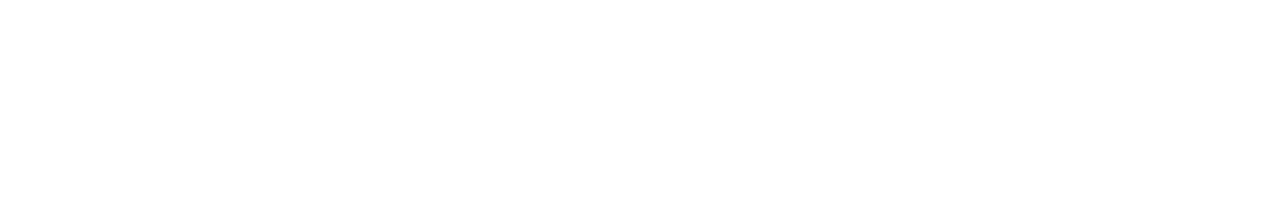
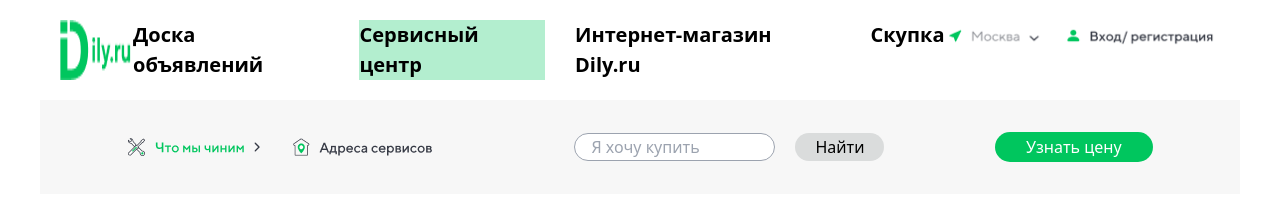
Before and after one commit to Umar777406/teamwork, a website: page src/upage2.html in a window 1280 px wide. Drawn offline with nearby package versions, Linux system fonts and the light colour scheme; files that its build step writes are made by us from their sources.

Commit message:
nav(umar)

```diff
--- a/src/upage2.html
+++ b/src/upage2.html
@@ -7,6 +7,36 @@
     <link rel="stylesheet" href="output.css">
 </head>
 <body>
-
+    <div class="max-w-[1200px] m-auto">
+<header>
+<nav class="flex justify-around p-[20px]">
+    <img src="uimg/Logo (11).png" alt="">
+    <ul class="flex gap-[30px] font-bold text-[20px] hidden lg:flex">
+        <li>Доска объявлений</li>
+        <li class="bg-[#B3EECF]">Сервисный центр</li>
+        <li>Интернет-магазин Dily.ru</li>
+        <li>Скупка</li>
+    </ul>
+    <div class="p-[5px]">
+ <img class="w-[267px] h-[21px] hidden lg:flex" src="uimg/меню.png" alt="">
+ </div>
+ <svg class="lg:hidden" viewBox="0 0 100 80" width="40" height="40">
+  <rect width="100" height="20"></rect>
+  <rect y="30" width="100" height="20"></rect>
+  <rect y="60" width="100" height="20"></rect>
+</svg>
+</nav>
+<div class="bg-[#F7F7F7] p-8 flex justify-around items-center hidden lg:flex">
+  <div class="flex gap-8">
+    <img src="uimg/Frame 154.png" alt="">
+    <img src="uimg/Frame 156.png" alt="">
+  </div>
+  <div class="flex gap-5 items-center">
+    <input  class="w-[201px] h-[28px] rounded-[25px] border border-gray-400 px-4"  placeholder="Я хочу купить"  type="text" ><button class="w-[89px] h-[28px] bg-[#DADCDC] text-black rounded-[25px]">Найти</button>
+  </div>
+  <button class="w-[158px] h-[30px] rounded-[20px] text-white bg-[#00C65E]">Узнать цену</button>
+</div>
+</header>
+</div>
 </body>
 </html>
```
Also changed, not shown: src/uimg/Frame 154.png (added), src/uimg/Frame 156.png (added), src/uimg/Logo (11).png (added), src/uimg/location (1).png (added), src/uimg/log in.png (added), src/uimg/меню.png (added).
